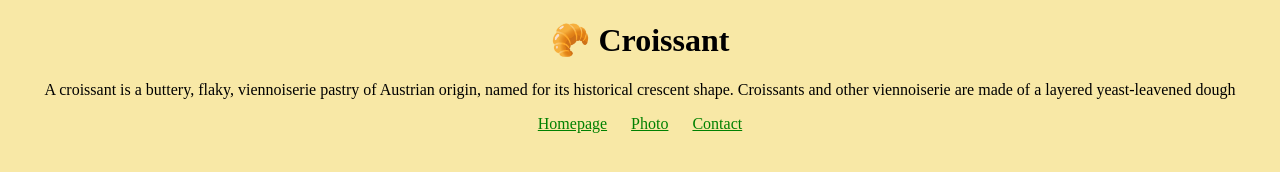
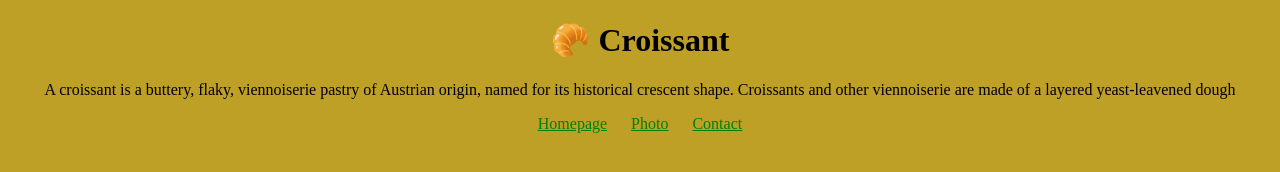
Before and after one commit to ElenaSloth10/Croissant, a plain HTML site: page Index.html in a window 1280 px wide. Drawn offline with Linux system fonts and the light colour scheme.

Commit message:
add new color

```diff
--- a/css/styles.css
+++ b/css/styles.css
@@ -1,5 +1,5 @@
 body {
-  background-color: #f8e8a6;
+  background-color: #bea026;
 }
 
 h1,
```
